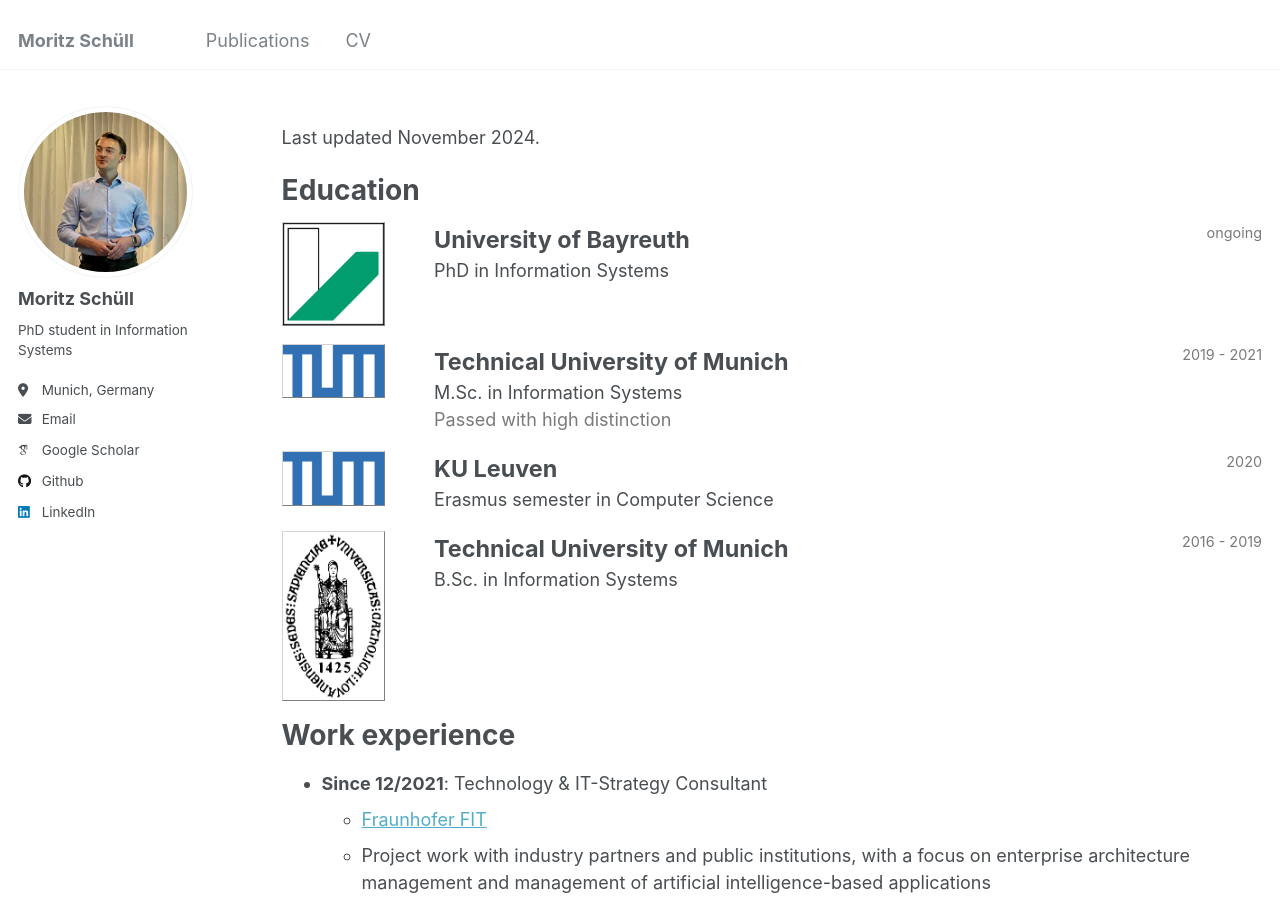
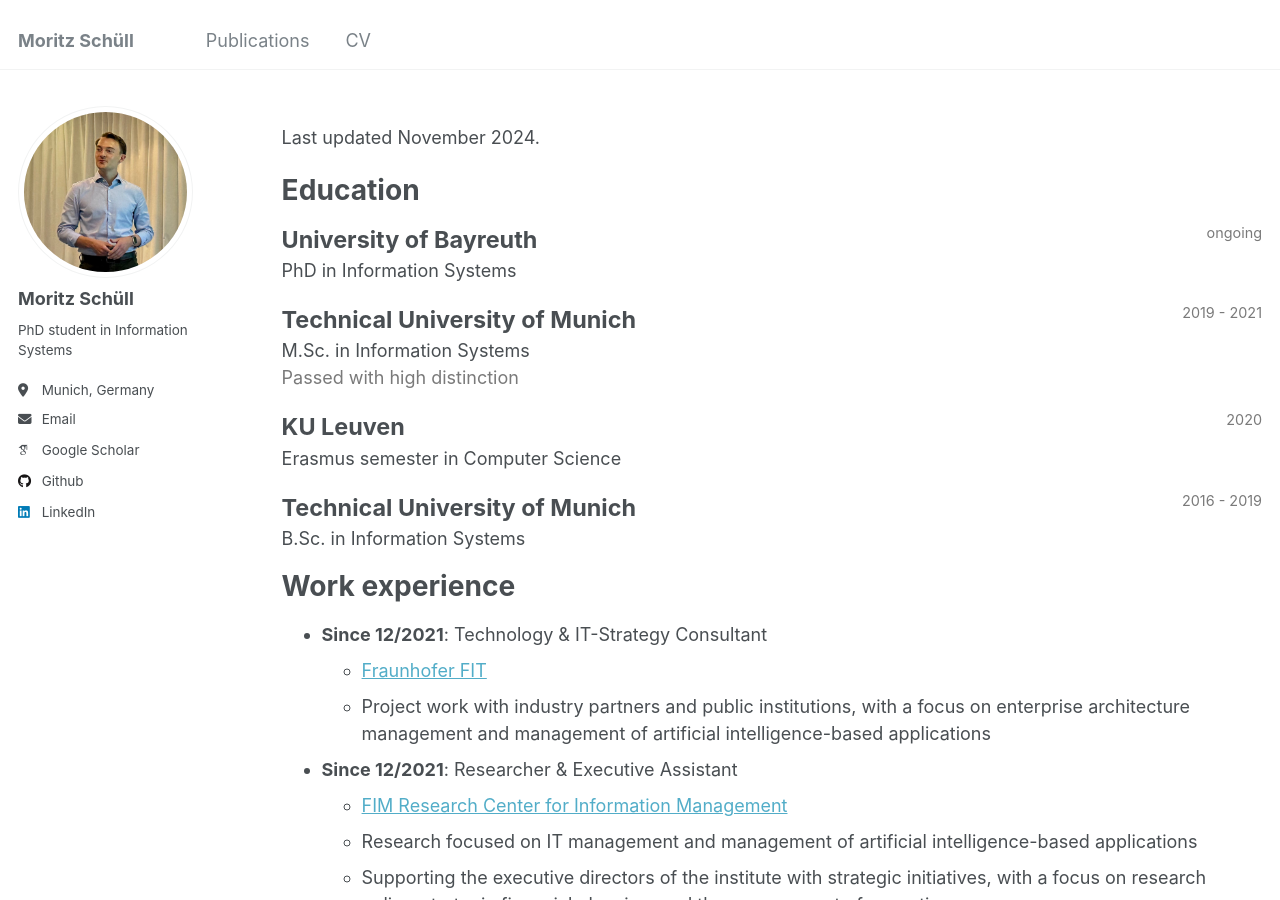
Before and after one commit to moritzschuell/moritzschuell.github.io, a Jekyll site: the page built from _pages/cv.md, in a window 1280 px wide and 900 px high. Built offline with Jekyll 4.4.1, drawn with Linux system fonts in a browser that asks for light colours; some web fonts are replaced.

Commit message:
Remove logos from CV

```diff
--- a/_pages/cv.md
+++ b/_pages/cv.md
@@ -17,11 +17,6 @@ Education
 ======
 <!-- PhD -->
 <div style="display:flex;">
-
-  <div style="flex:0.5; padding-right:5%">
-    <img src="{{ site.url }}/images/uni_bayreuth_logo.png" style="align:left; border: 1px solid #d3d3d3; border-style: outset;">
-  </div>
-
   <div style="flex:4;">
     <p style="margin:0px">
       <b style="font-size: 130%;">University of Bayreuth</b>
@@ -34,11 +29,6 @@ Education
 
 <!-- MSc -->
 <div style="display:flex;">
-
-  <div style="flex:0.5; padding-right:5%">
-    <img src="{{ site.url }}/images/tum_logo.png" style="align:left; border: 1px solid #d3d3d3; border-style: outset;">
-  </div>
-
   <div style="flex:4;">
     <p style="margin:0px">
       <b style="font-size: 130%;">Technical University of Munich</b>
@@ -54,11 +44,6 @@ Education
 
 <!-- Erasmus -->
 <div style="display:flex;">
-
-  <div style="flex:0.5; padding-right:5%">
-    <img src="{{ site.url }}/images/tum_logo.png" style="align:left; border: 1px solid #d3d3d3; border-style: outset;">
-  </div>
-
   <div style="flex:4;">
     <p style="margin:0px">
       <b style="font-size: 130%;">KU Leuven</b>
@@ -71,11 +56,6 @@ Education
 
 <!-- BSc -->
 <div style="display:flex;">
-
-  <div style="flex:0.5; padding-right:5%">
-    <img src="{{ site.url }}/images/kuleuven_logo.png" style="align:left; border: 1px solid #d3d3d3; border-style: outset;">
-  </div>
-
   <div style="flex:4;">
     <p style="margin:0px">
       <b style="font-size: 130%;">Technical University of Munich</b>
```
Also changed, not shown: images/kuleuven_logo.png (deleted), images/tum_logo.png (deleted), images/uni_bayreuth_logo.png (deleted).
